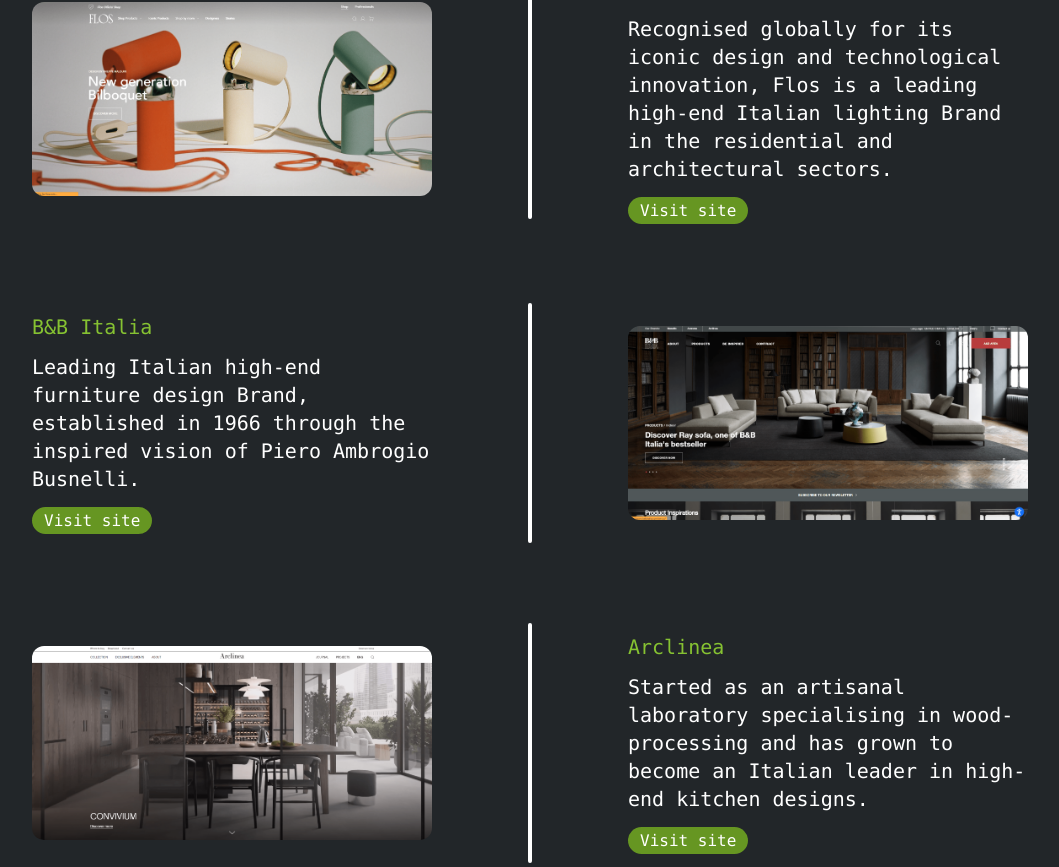
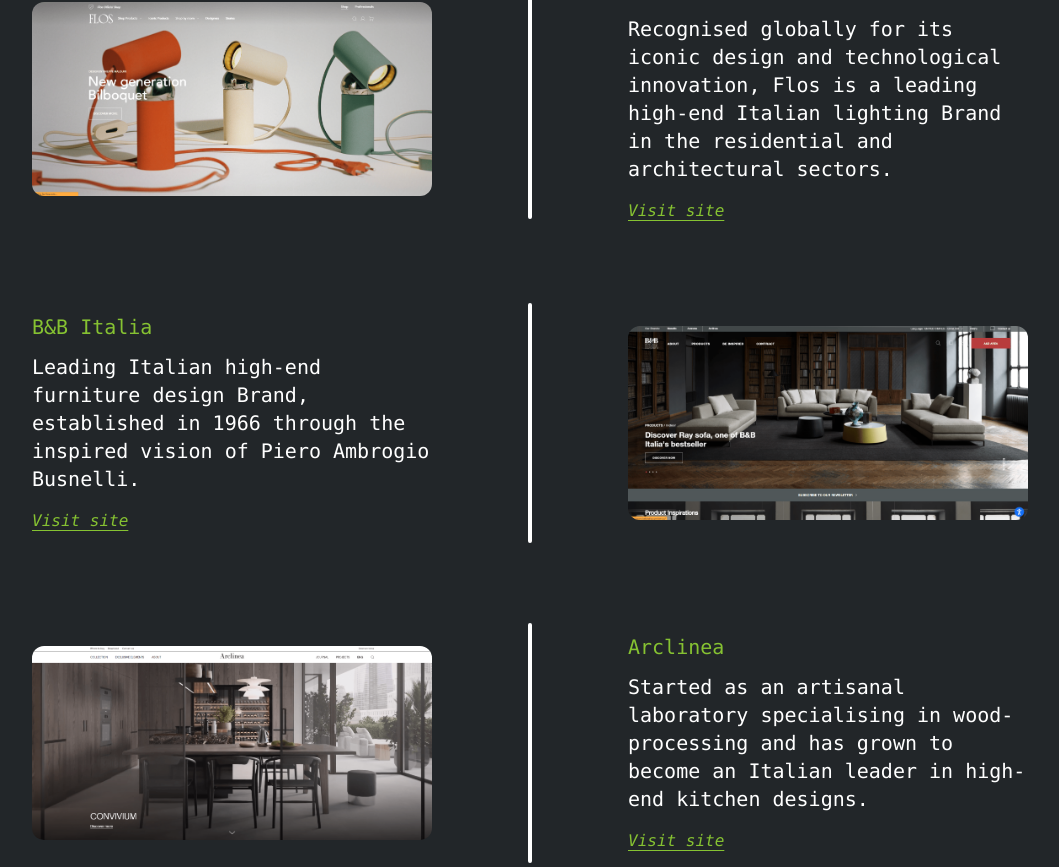
Before and after one commit to minzhoudu/portfolio, a React (Vite) app: page /work in a window 1280 px wide. Shown: the part 433-1300 px from the top of the page, without its empty margins (110-1169 px from the left). Built offline with nearby package versions, Linux system fonts and the light colour scheme.

Commit message:
Visit site links change

```diff
--- a/src/components/WorkDescImg.tsx
+++ b/src/components/WorkDescImg.tsx
@@ -16,7 +16,7 @@
         <a
           href={url}
           target="_blank"
-          className="rounded-full bg-primaryLime-dark px-3 py-1 text-white"
+          className="italic text-primaryLime underline underline-offset-4"
         >
           Visit site
         </a>
--- a/src/components/WorkImgDesc.tsx
+++ b/src/components/WorkImgDesc.tsx
@@ -20,7 +20,7 @@
         <a
           href={url}
           target="_blank"
-          className="rounded-full bg-primaryLime-dark px-3 py-1 text-white"
+          className="italic text-primaryLime underline underline-offset-4"
         >
           Visit site
         </a>
```
